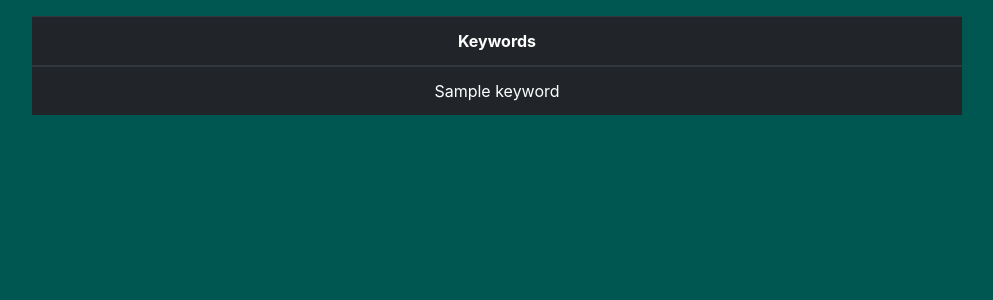
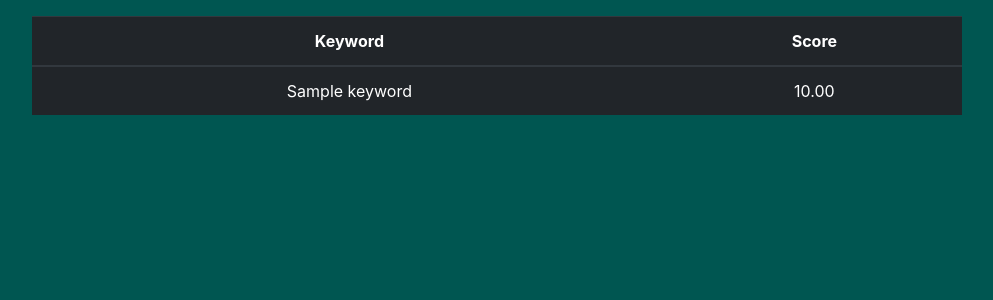
Before and after one commit to qmeeus/balanced-view, a Flask app: template app/templates/results.html in a window 1280 px wide. Shown: the top 300 px of the page, without its empty margins (143-1136 px from the left). Run offline with Flask 2, Linux system fonts and the light colour scheme; the template is opened without the code that fills it: most values are stand-ins (such as "Sample title", 1, 10 or a date in 2020); some libraries are stand-ins or nearby versions.

Commit message:
add scores to results

```diff
--- a/app/__init__.py
+++ b/app/__init__.py
@@ -6,8 +6,9 @@ def create_app(test_config=None):
     # create and configure the app
     app = Flask(__name__, instance_relative_config=True)
     app.config.from_mapping(
+        # TODO: adjust to real settings
         SECRET_KEY='dev',
-        DATABASE=os.path.join(app.instance_path, 'flaskr.sqlite'),
+        DATABASE=os.path.join(app.instance_path, 'app.sqlite'),
     )
 
     if test_config is None:
--- a/app/api.py
+++ b/app/api.py
@@ -1,5 +1,5 @@
 # from model.keyword_detection import load_model, Config, predict
-from model.keyword_detection import Config, Model
+# from model.keyword_detection import Config, Model
 from summa import keywords
 
 from flask import (
@@ -12,6 +12,7 @@ bp = Blueprint('index', __name__, url_prefix='/')
 
 @bp.route('/', methods=('GET', 'POST'))
 def index():
+
     if request.method == 'POST':
         text = request.form['text']
         error = None
@@ -22,7 +23,7 @@ def index():
         if error is None:
             # TODO: logic send text to model -> get back results -> search NewsAPI -> render best results
             # predictions = model.predict([text], n)
-            predictions = keywords.keywords(text, ratio=.8, split=True)
+            predictions = keywords.keywords(text, ratio=1., split=True, scores=True)
             return render_template('results.html', predictions=predictions)
 
         flash(error)
--- a/app/templates/results.html
+++ b/app/templates/results.html
@@ -5,10 +5,13 @@
 {% block body %}
 
     <table class="table table-dark">
-        <thead><tr><th>Keywords</th></tr></thead>
+        <thead><tr><th>Keyword</th><th>Score</th></tr></thead>
         <tbody>
-            {% for keyword in predictions %}
-                <tr><td>{{ keyword }}</td></tr>
+            {% for keyword, score in predictions %}
+                <tr>
+                    <td>{{ keyword }}</td>
+                    <td>{{ '%0.2f'|format(score|float) }}</td>
+                </tr>
             {% endfor %}
         </tbody>
     </table>
```
